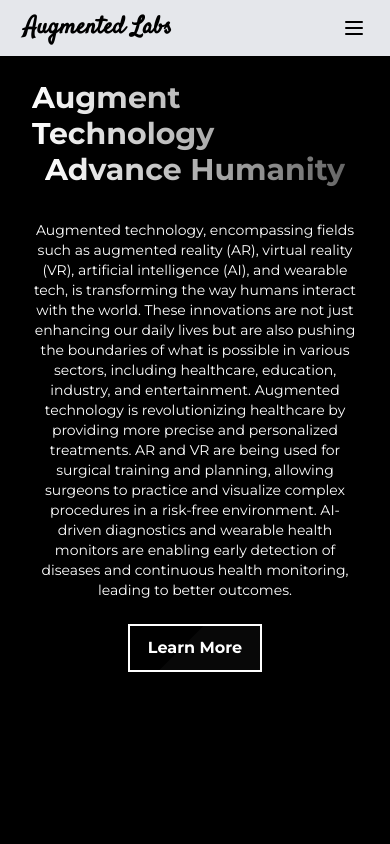
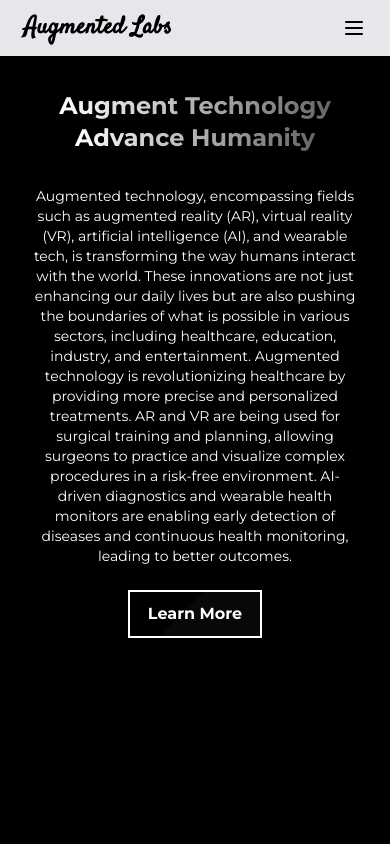
Before and after one commit to AugmentedDevelopers/main-website, a React (Vite) app: page / in a window 390 px wide. Shown: the top 844 px of the page. Built offline with nearby package versions, Linux system fonts and the light colour scheme.

Commit message:
responsiveness

```diff
--- a/src/components/HomePage/components/heroSection.jsx
+++ b/src/components/HomePage/components/heroSection.jsx
@@ -3,10 +3,10 @@ import LearnMoreBtn from "./learnMoreBtn";
 const HeroSection = () => {
   return (
     <div className="text-white p-4 flex items-center justify-center flex-col min-h-[600px] h-full">
-      <h1 className="text-3xl md:text-4xl font-bold animate-slidein text-gradient-opacity">
+      <h1 className="text-2xl md:text-4xl font-bold animate-slidein text-gradient-opacity">
         Augment Technology
       </h1>
-      <h1 className="text-3xl md:text-4xl font-bold animate-slidein text-gradient-opacity">
+      <h1 className="text-2xl md:text-4xl font-bold animate-slidein text-gradient-opacity">
         Advance Humanity
       </h1>
       <p className="text-sm mt-8 text-center animate-slidein">
--- a/src/components/HomePage/components/product.jsx
+++ b/src/components/HomePage/components/product.jsx
@@ -3,6 +3,7 @@ import * as THREE from 'three';
 
 const LatestProduct = () => {
   const containerRef = useRef(null);
+  let scale = 0.28
 
   useEffect(() => {
     const container = containerRef.current;
@@ -15,7 +16,13 @@ const LatestProduct = () => {
 
     const scene = new THREE.Scene();
 
-    const geometry = new THREE.BoxGeometry(0.45, 0.45, 0.45);
+    if(width < 400)
+      scale = 0.28
+    else
+      scale = 0.4
+
+
+    const geometry = new THREE.BoxGeometry(scale, scale, scale);
     const material = new THREE.MeshNormalMaterial();
 
     const mesh = new THREE.Mesh(geometry, material);
```
